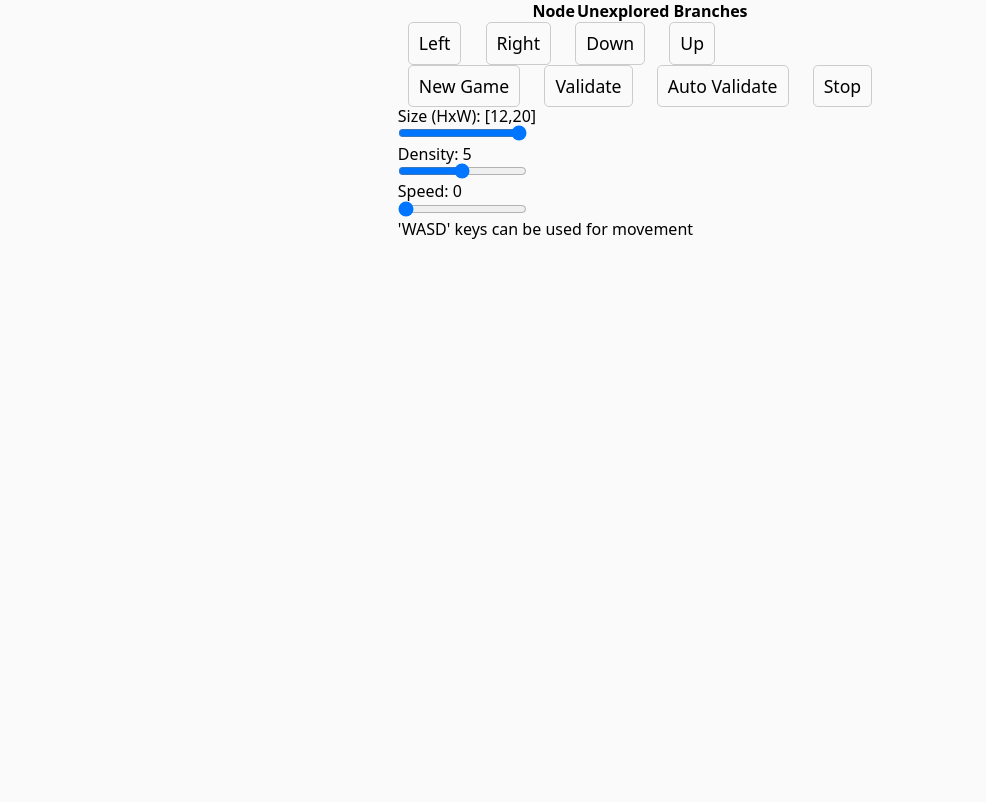
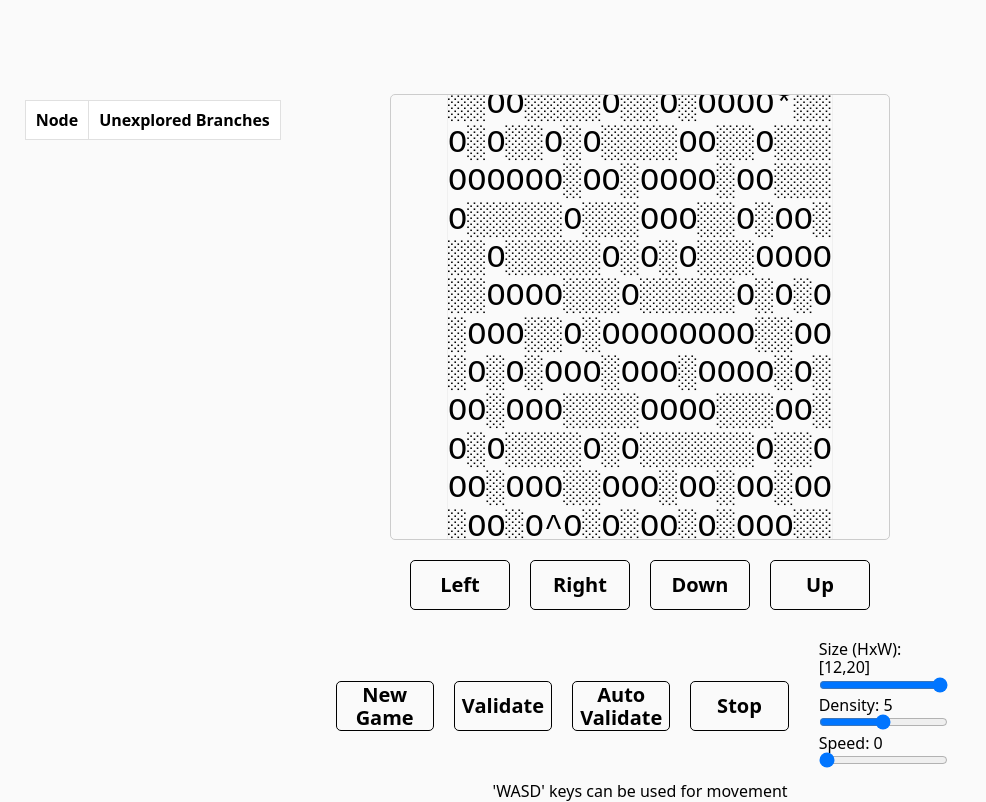
Before and after one commit to MikoFrosty/pathman, a website: page v1/v1-index.html in a window 1280 px wide. Shown: the whole page, without its empty margins (0-986 px from the left). Drawn offline with Linux system fonts and the light colour scheme.

Commit message:
Update file paths

```diff
--- a/v1/v1-index.html
+++ b/v1/v1-index.html
@@ -5,9 +5,9 @@
     <meta http-equiv="X-UA-Compatible" content="IE=edge" />
     <meta name="viewport" content="width=device-width, initial-scale=1.0" />
     <title>Pathman</title>
-    <script src="./index.js" defer></script>
-    <link rel="stylesheet" href="./normalize.css" />
-    <link rel="stylesheet" href="./style.css" />
+    <script src="./v1-index.js" defer></script>
+    <link rel="stylesheet" href="../v2/css/normalize.css" />
+    <link rel="stylesheet" href="./v1-style.css" />
   </head>
   <body>
     <div class="container left">
```
